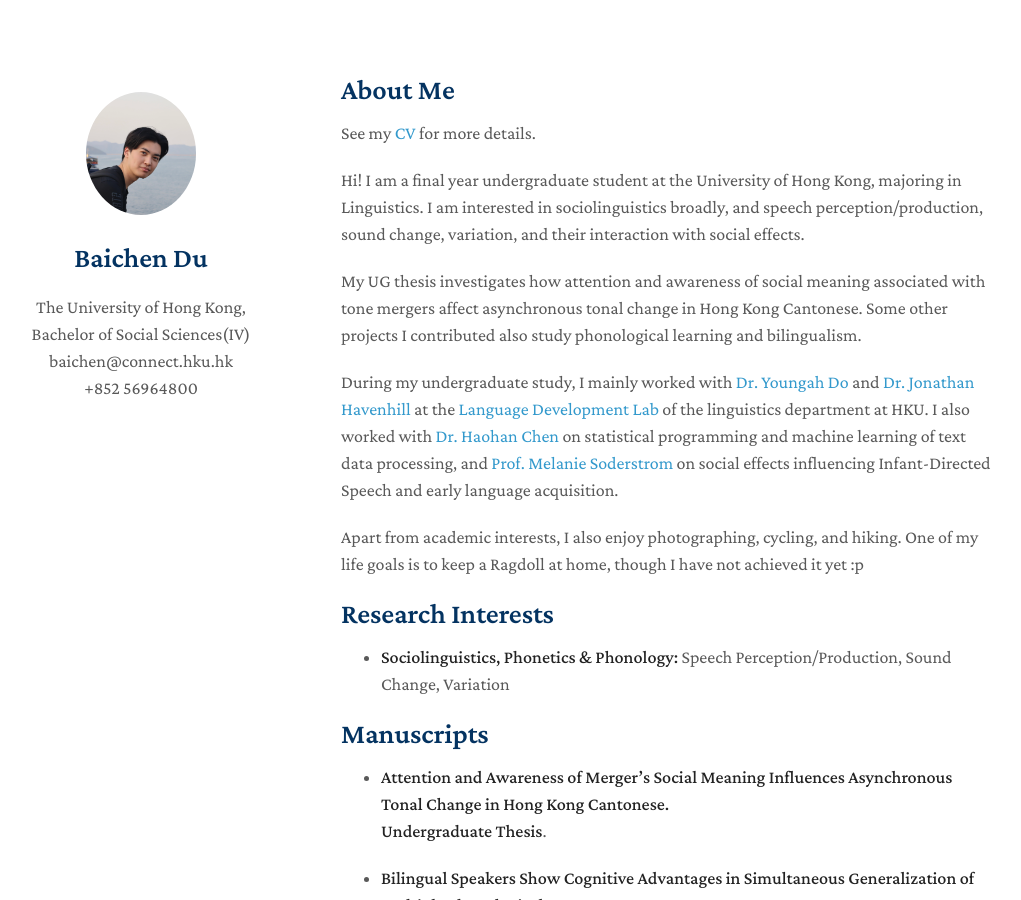
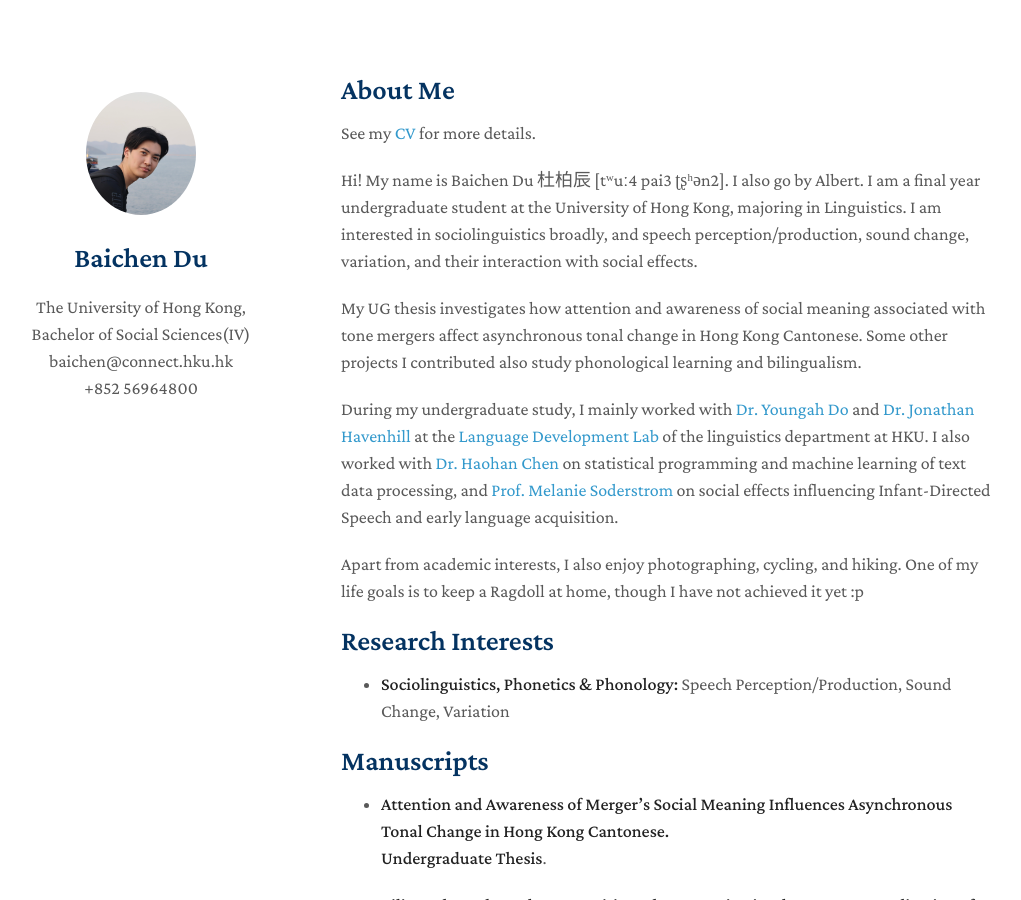
Before and after one commit to AlbertBaichenDu/AlbertBaichenDu.github.io, a Jekyll site: the page built from index.md, in a window 1280 px wide and 900 px high. Shown: the whole window, without its empty margins (129-1150 px from the left). Built offline with Jekyll 4.4.1, drawn with Linux system fonts in a browser that asks for light colours; nearby versions of some CDN libraries; a style sheet for code colours, icons or effects is not loaded; our own code applies the rules of GitHub Pages for plain Markdown files.

Commit message:
Update index.md

```diff
--- a/index.md
+++ b/index.md
@@ -6,7 +6,7 @@ layout: homepage
 
 See my [CV](https://albertbaichendu.github.io/assets/BAICHEN_DU_CV_2022-06-30.pdf) for more details.
 
-Hi! I am a final year undergraduate student at the University of Hong Kong, majoring in Linguistics. I am interested in sociolinguistics broadly, and speech perception/production, sound change, variation, and their interaction with social effects.
+Hi! My name is Baichen Du 杜柏辰 [tʷuː4 pai3 ʈʂʰən2]. I also go by Albert. I am a final year undergraduate student at the University of Hong Kong, majoring in Linguistics. I am interested in sociolinguistics broadly, and speech perception/production, sound change, variation, and their interaction with social effects.
 
 My UG thesis investigates how attention and awareness of social meaning associated with tone mergers affect asynchronous tonal change in Hong Kong Cantonese. Some other projects I contributed also study phonological learning and bilingualism.
 
```
